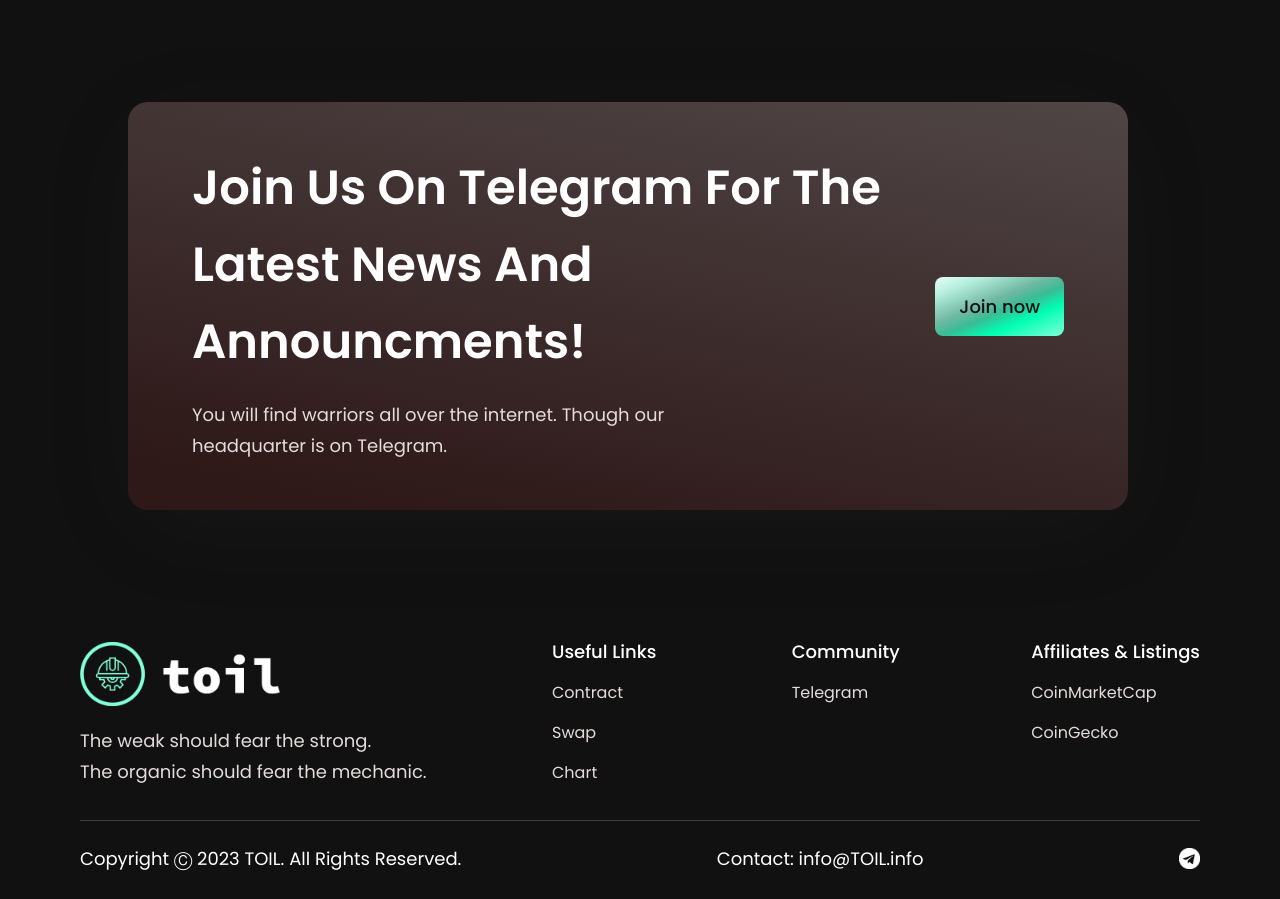
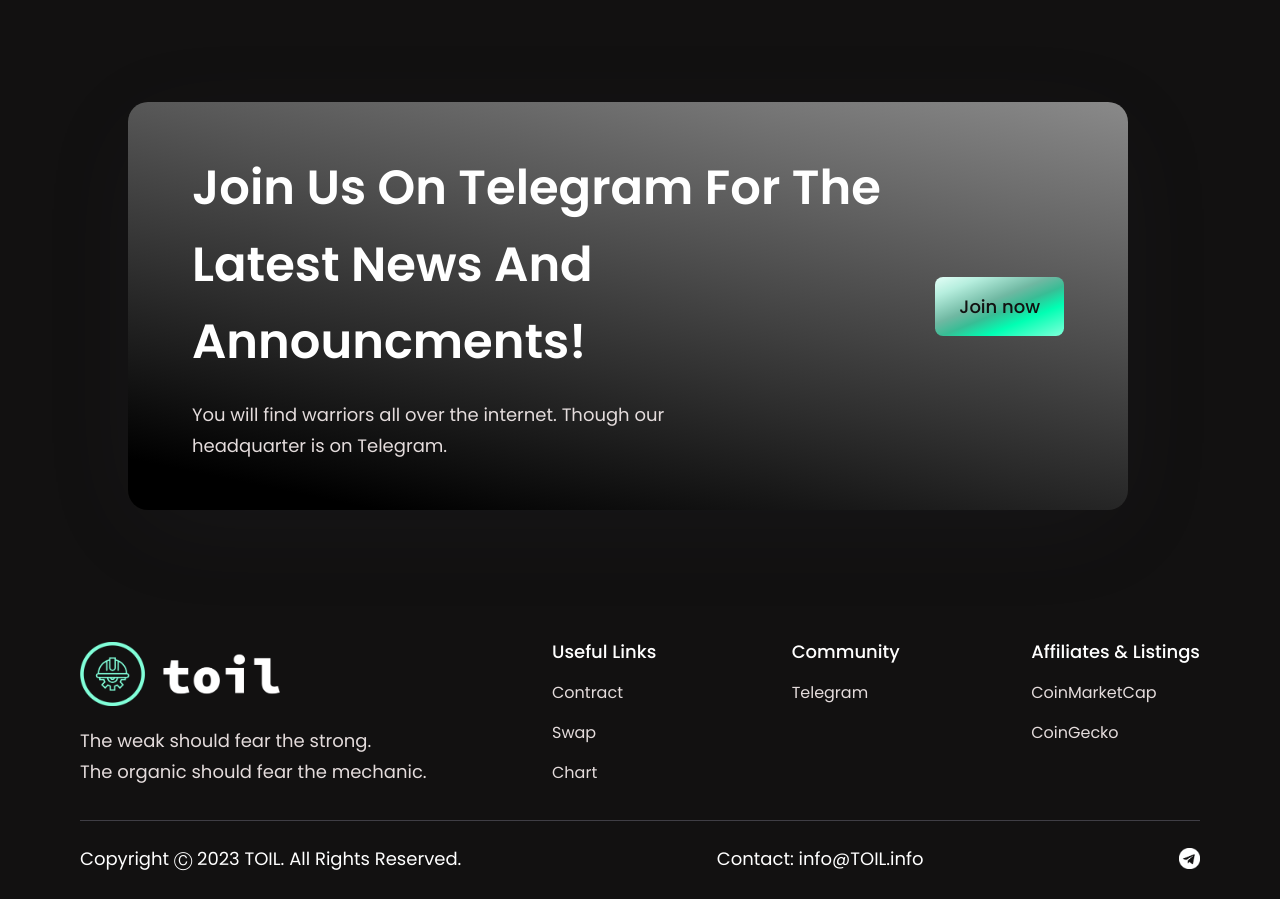
Before and after one commit to senortrashcan/Toil_Token, a React (Vite) app: page / in a window 1280 px wide. Shown: the part 2974-3873 px from the top of the page. Built offline with nearby package versions, Linux system fonts and the light colour scheme.

Commit message:
Update index.css

```diff
--- a/src/index.css
+++ b/src/index.css
@@ -59,8 +59,8 @@
   background: linear-gradient(
     -168.39deg,
     #ffffff -278.56%,
-    #6d6d6d -78.47%,
-    #2e1818 91.61%
+    #ffffff -78.47%,
+    #000000 91.61%
   );
 }
 
```
